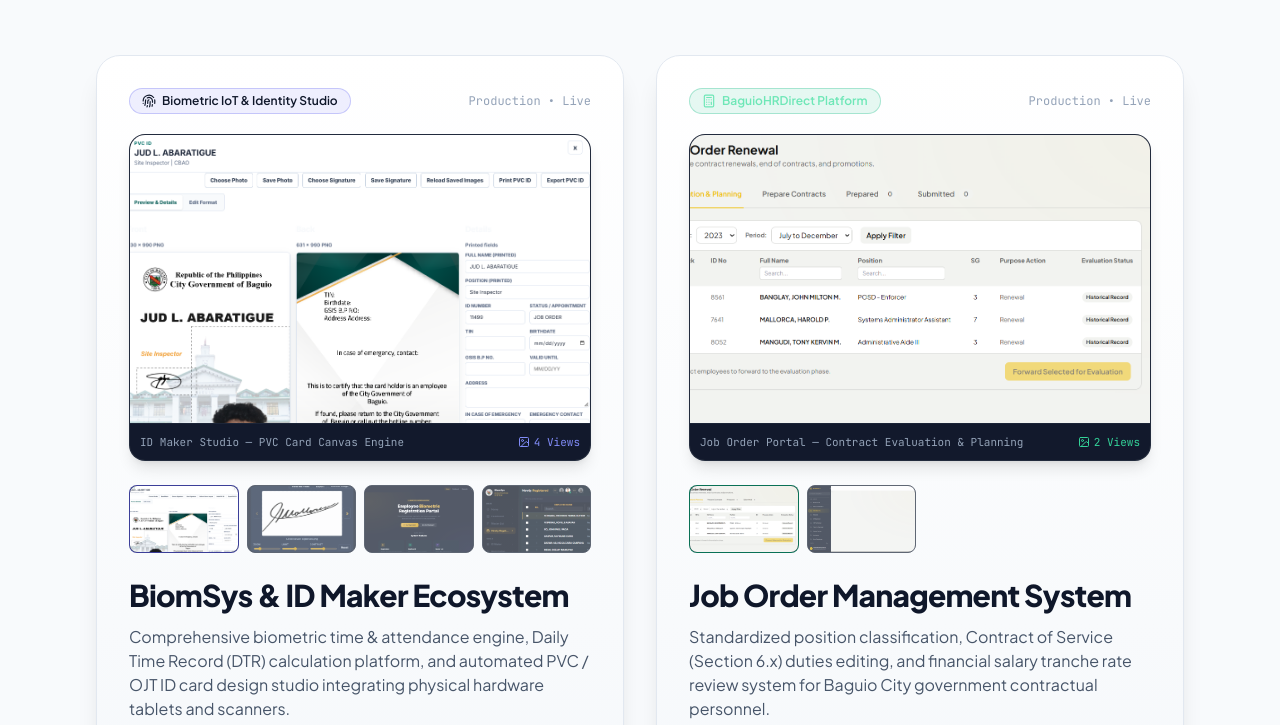
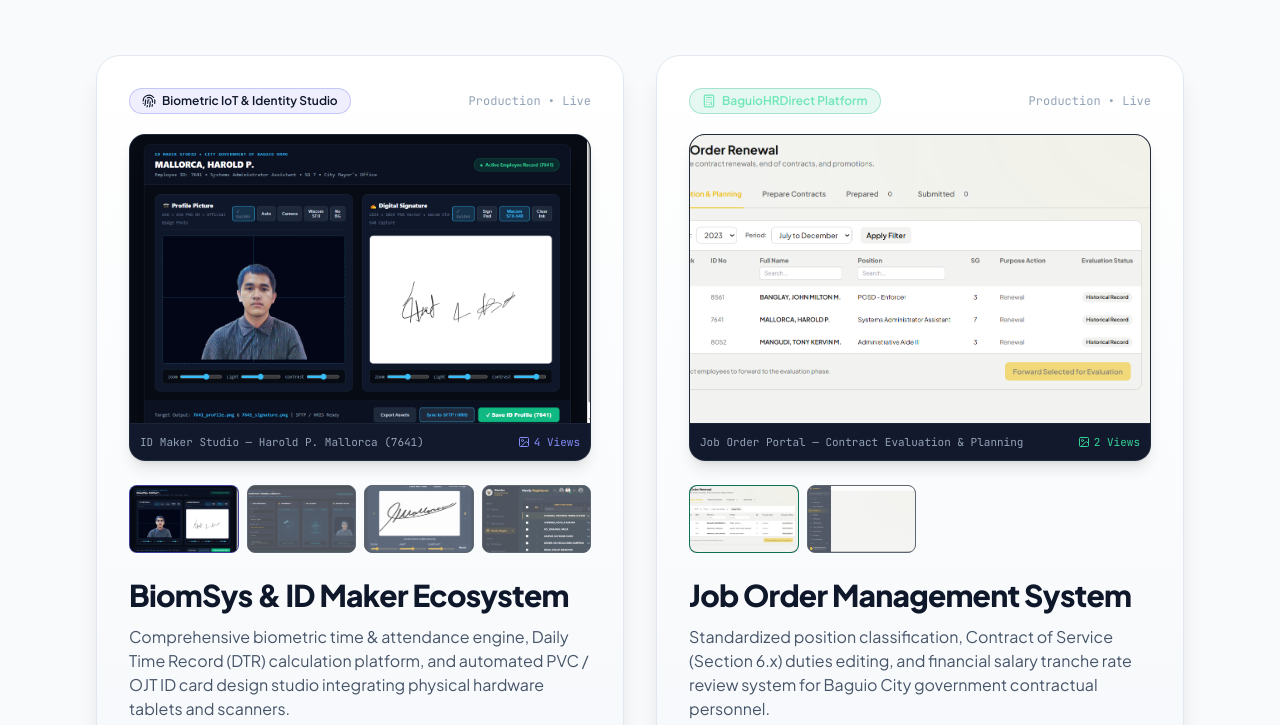
Before and after one commit to Hrolds/Hrolds.github.io, a plain HTML site: page index.html in a window 1280 px wide. Shown: the part 1700-2425 px from the top of the page. Drawn offline with nearby package versions, Linux system fonts and the light colour scheme.

Commit message:
feat: replace PVC with ID Maker (Harold Mallorca 7641) and ZKTeco Hologram HUD

```diff
--- a/index.html
+++ b/index.html
@@ -299,9 +299,9 @@
             </div>
 
             <!-- Screenshot Preview Card -->
-            <div class="mb-6 rounded-2xl border border-slate-800/80 bg-slate-950/80 overflow-hidden relative group/img cursor-pointer shadow-lg" onclick="openLightbox('images/idmaker-studio.png', 'BiomSys ID Maker Studio — High-Resolution PVC ID Card Generator with Front/Back Preview & QR Verification')">
+            <div class="mb-6 rounded-2xl border border-slate-800/80 bg-slate-950/80 overflow-hidden relative group/img cursor-pointer shadow-lg" onclick="openLightbox('images/idmaker-harold.png', 'ID Maker Studio — Official Employee Profile & Signature Studio (Harold P. Mallorca • 7641)')">
               <div class="aspect-[16/10] overflow-hidden bg-slate-950 flex items-center justify-center">
-                <img id="biomsysMainImg" src="images/idmaker-studio.png" alt="BiomSys ID Maker Studio Interface" class="w-full h-full object-cover object-top group-hover/img:scale-105 transition-transform duration-300">
+                <img id="biomsysMainImg" src="images/idmaker-harold.png" alt="ID Maker Studio — Harold P. Mallorca (7641)" class="w-full h-full object-cover object-top group-hover/img:scale-105 transition-transform duration-300">
               </div>
               <div class="absolute inset-0 bg-slate-950/40 opacity-0 group-hover/img:opacity-100 transition-opacity flex items-center justify-center gap-2">
                 <span class="px-3 py-1.5 rounded-lg bg-slate-900/90 border border-slate-700 text-xs font-semibold text-white flex items-center gap-1.5 backdrop-blur-sm shadow-xl">
@@ -310,23 +310,23 @@
                 </span>
               </div>
               <div class="p-2.5 bg-slate-900/90 border-t border-slate-800/80 flex items-center justify-between text-[11px] text-slate-400 font-mono">
-                <span class="truncate">ID Maker Studio — PVC Card Canvas Engine</span>
+                <span class="truncate">ID Maker Studio — Harold P. Mallorca (7641)</span>
                 <span class="text-brand-400 shrink-0 flex items-center gap-1"><i data-lucide="image" class="w-3 h-3"></i> 4 Views</span>
               </div>
             </div>
 
             <!-- Thumbnail Strip -->
             <div class="mb-6 grid grid-cols-4 gap-2">
-              <button type="button" onclick="switchPreview('biomsys', 'images/idmaker-studio.png', 'ID Maker Studio — PVC Card Canvas Engine'); event.stopPropagation();" class="rounded-lg border border-brand-500/60 overflow-hidden aspect-[16/10] bg-slate-950 hover:opacity-100 transition-all focus:ring-2 focus:ring-brand-500" title="ID Maker Studio">
-                <img src="images/idmaker-studio.png" alt="ID Maker" class="w-full h-full object-cover object-top">
+              <button type="button" onclick="switchPreview('biomsys', 'images/idmaker-harold.png', 'ID Maker Studio — Official Employee Profile & Signature Studio (Harold P. Mallorca • 7641)'); event.stopPropagation();" class="rounded-lg border border-brand-500/60 overflow-hidden aspect-[16/10] bg-slate-950 hover:opacity-100 transition-all focus:ring-2 focus:ring-brand-500" title="ID Maker Studio (Harold P. Mallorca)">
+                <img src="images/idmaker-harold.png" alt="ID Maker Studio" class="w-full h-full object-cover object-top">
+              </button>
+              <button type="button" onclick="switchPreview('biomsys', 'images/zkteco-hologram.png', 'ZKTeco MB560-VL Biometrics — Hologram Facial & Hand Biometrics (Harold Mallorca • 7641)'); event.stopPropagation();" class="rounded-lg border border-slate-800 hover:border-slate-600 overflow-hidden aspect-[16/10] bg-slate-950 opacity-70 hover:opacity-100 transition-all focus:ring-2 focus:ring-brand-500" title="ZKTeco Biometrics Hologram">
+                <img src="images/zkteco-hologram.png" alt="ZKTeco Hologram" class="w-full h-full object-cover object-top">
               </button>
               <button type="button" onclick="switchPreview('biomsys', 'images/wacom-signature-bridge.png', 'Wacom STU-540 Tablet Signature Bridge'); event.stopPropagation();" class="rounded-lg border border-slate-800 hover:border-slate-600 overflow-hidden aspect-[16/10] bg-slate-950 opacity-70 hover:opacity-100 transition-all focus:ring-2 focus:ring-brand-500" title="Wacom Signature Bridge">
                 <img src="images/wacom-signature-bridge.png" alt="Wacom Signature" class="w-full h-full object-cover object-center">
               </button>
-              <button type="button" onclick="switchPreview('biomsys', 'images/biomsys-portal.png', 'BiomSys Employee Registration Portal'); event.stopPropagation();" class="rounded-lg border border-slate-800 hover:border-slate-600 overflow-hidden aspect-[16/10] bg-slate-950 opacity-70 hover:opacity-100 transition-all focus:ring-2 focus:ring-brand-500" title="Registration Portal">
-                <img src="images/biomsys-portal.png" alt="Registration Portal" class="w-full h-full object-cover object-top">
-              </button>
-              <button type="button" onclick="switchPreview('biomsys', 'images/biomsys-masterlist.png', 'BiomSys Masterlist & Newly Registered Database'); event.stopPropagation();" class="rounded-lg border border-slate-800 hover:border-slate-600 overflow-hidden aspect-[16/10] bg-slate-950 opacity-70 hover:opacity-100 transition-all focus:ring-2 focus:ring-brand-500" title="Masterlist Database">
+              <button type="button" onclick="switchPreview('biomsys', 'images/biomsys-masterlist.png', 'BiomSys Masterlist & Newly Registered Database Table'); event.stopPropagation();" class="rounded-lg border border-slate-800 hover:border-slate-600 overflow-hidden aspect-[16/10] bg-slate-950 opacity-70 hover:opacity-100 transition-all focus:ring-2 focus:ring-brand-500" title="Masterlist Database">
                 <img src="images/biomsys-masterlist.png" alt="Masterlist Table" class="w-full h-full object-cover object-left-top">
               </button>
             </div>
--- a/script.js
+++ b/script.js
@@ -55,7 +55,8 @@ const caseStudies = {
     subtitle: 'City Government of Baguio — City Human Resource Management Office (CHRMO)',
     overview: 'A mission-critical attendance tracking and identity issuance system handling thousands of daily biometric clock-ins across municipal offices, paired with high-definition PVC employee badge and OJT ID generation.',
     images: [
-      { src: 'images/idmaker-studio.png', title: 'ID Maker Studio Canvas', desc: 'Front/back vector rendering with dynamic QR code & Mayor signature' },
+      { src: 'images/idmaker-harold.png', title: 'ID Maker Studio (Harold P. Mallorca • 7641)', desc: 'Official photo alignment, Wacom STU-540 digital signature capture & SFTP/HRIS synchronization' },
+      { src: 'images/zkteco-hologram.png', title: 'ZKTeco Biometrics — Hologram HUD (7641)', desc: 'MB560-VL terminal management with hand radar scan, 128-D facial AI mesh & holographic avatar' },
       { src: 'images/wacom-signature-bridge.png', title: 'Wacom STU-540 Bridge', desc: 'Live vector signature capture and contrast adjustment tool' },
       { src: 'images/biomsys-portal.png', title: 'BiomSys Web Portal', desc: 'Employee registration & document management portal interface' },
       { src: 'images/biomsys-masterlist.png', title: 'Masterlist Database', desc: 'Real-time newly registered table with administrative controls' }
```
Also changed, not shown: images/harold-photo.png (added), images/harold-signature.png (added), images/idmaker-harold.png (added), images/idmaker-studio.png (deleted), images/zkteco-hologram.png (added).
